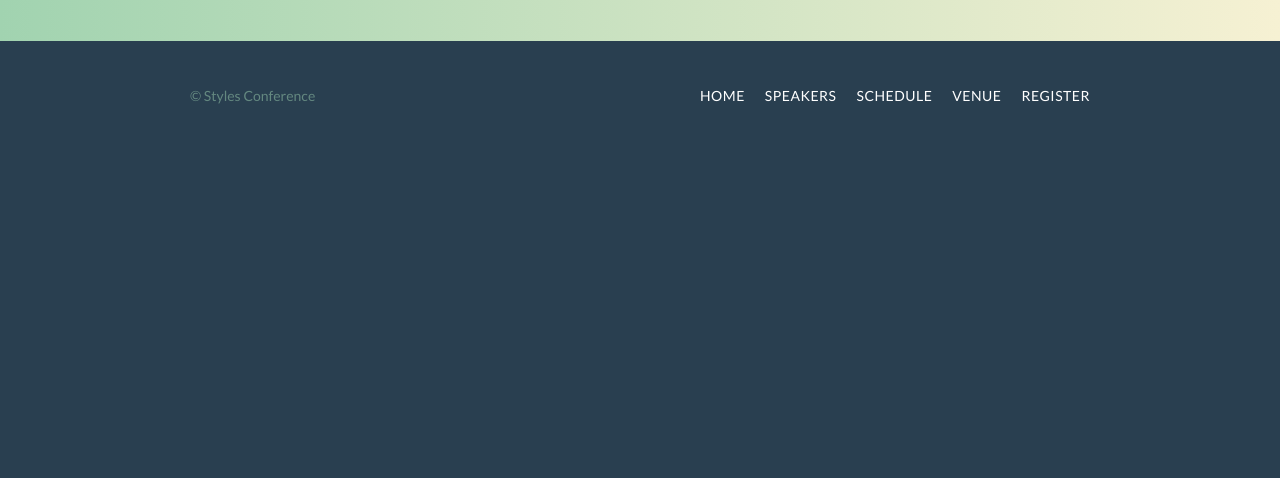
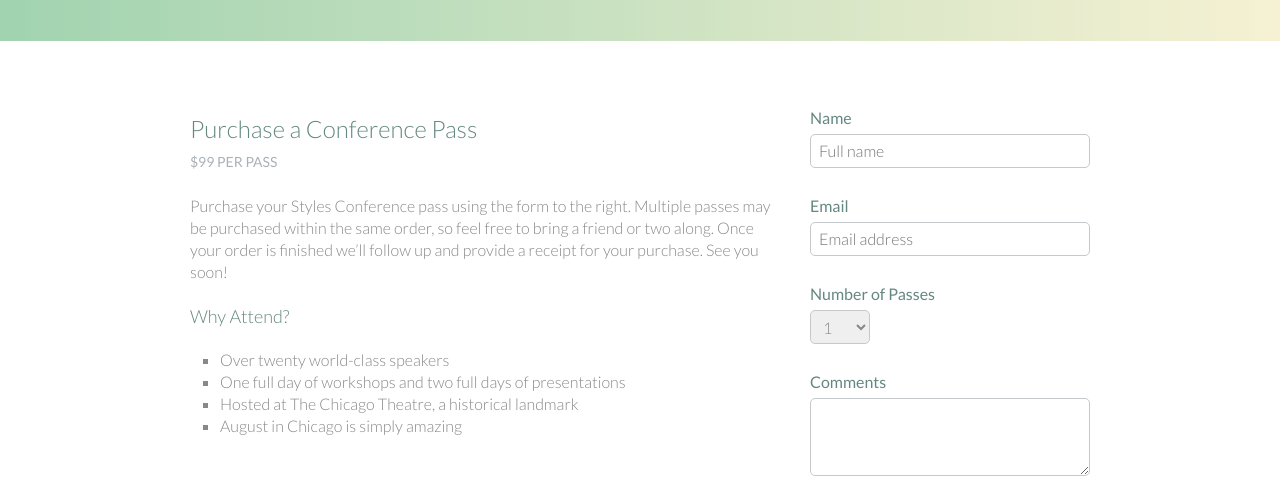
Before and after one commit to Harrisonkamau/Styles-conference, a plain HTML site: page register.html in a window 1280 px wide. Shown: the part 355-833 px from the top of the page. Before the commit the page ends 800 px from the top, so only its background shows below. Drawn offline with Linux system fonts and the light colour scheme.

Commit message:
create a form

```diff
--- a/register.html
+++ b/register.html
@@ -44,13 +44,79 @@
       </div>
     </section>
 
+    <!-- Main content -->
+
+    <section class="row">
+      <div class="grid">
+
+        <!-- Details -->
+
+        <section class="col-2-3">
+
+          <h2>Purchase a Conference Pass</h2>
+          <h5>$99 per Pass</h5>
+
+          <p>Purchase your Styles Conference pass using the form to the right. Multiple passes may be purchased within the same order, so feel free to bring a friend or two along. Once your order is finished we&#8217;ll follow up and provide a receipt for your purchase. See you soon!</p>
+
+          <h4>Why Attend?</h4>
+
+          <ul class="why-attend">
+            <li>Over twenty world-class speakers</li>
+            <li>One full day of workshops and two full days of presentations</li>
+            <li>Hosted at The Chicago Theatre, a historical landmark</li>
+            <li>August in Chicago is simply amazing</li>
+          </ul>
+
+        </section><!--
+
+        Registration form
+
+        --><form class="col-1-3" action="#" method="post">
+
+          <fieldset class="register-group">
+
+            <label>
+              Name
+              <input type="text" name="name" placeholder="Full name" required>
+            </label>
+
+            <label>
+              Email
+              <input type="email" name="email" placeholder="Email address" required>
+            </label>
+
+            <label>
+              Number of Passes
+              <select name="quantity" required>
+                <option value="1" selected>1</option>
+                <option value="2">2</option>
+                <option value="3">3</option>
+                <option value="4">4</option>
+                <option value="5">5</option>
+              </select>
+            </label>
+
+            <label>
+              Comments
+              <textarea name="comments"></textarea>
+            </label>
+
+          </fieldset>
+
+          <input class="btn btn-default" type="submit" name="submit" value="Purchase">
+
+        </form>
+
+      </div>
+    </section>
+
     <!-- Footer -->
 
     <footer class="primary-footer container group">
 
       <small>&copy; Styles Conference</small>
 
-      <nav class="nav primary-nav">
+      <nav class="nav">
         <ul>
           <li><a href="index.html">Home</a></li><!--
           --><li><a href="speakers.html">Speakers</a></li><!--
```
Lines whose indentation alone changed are shown as unchanged.
